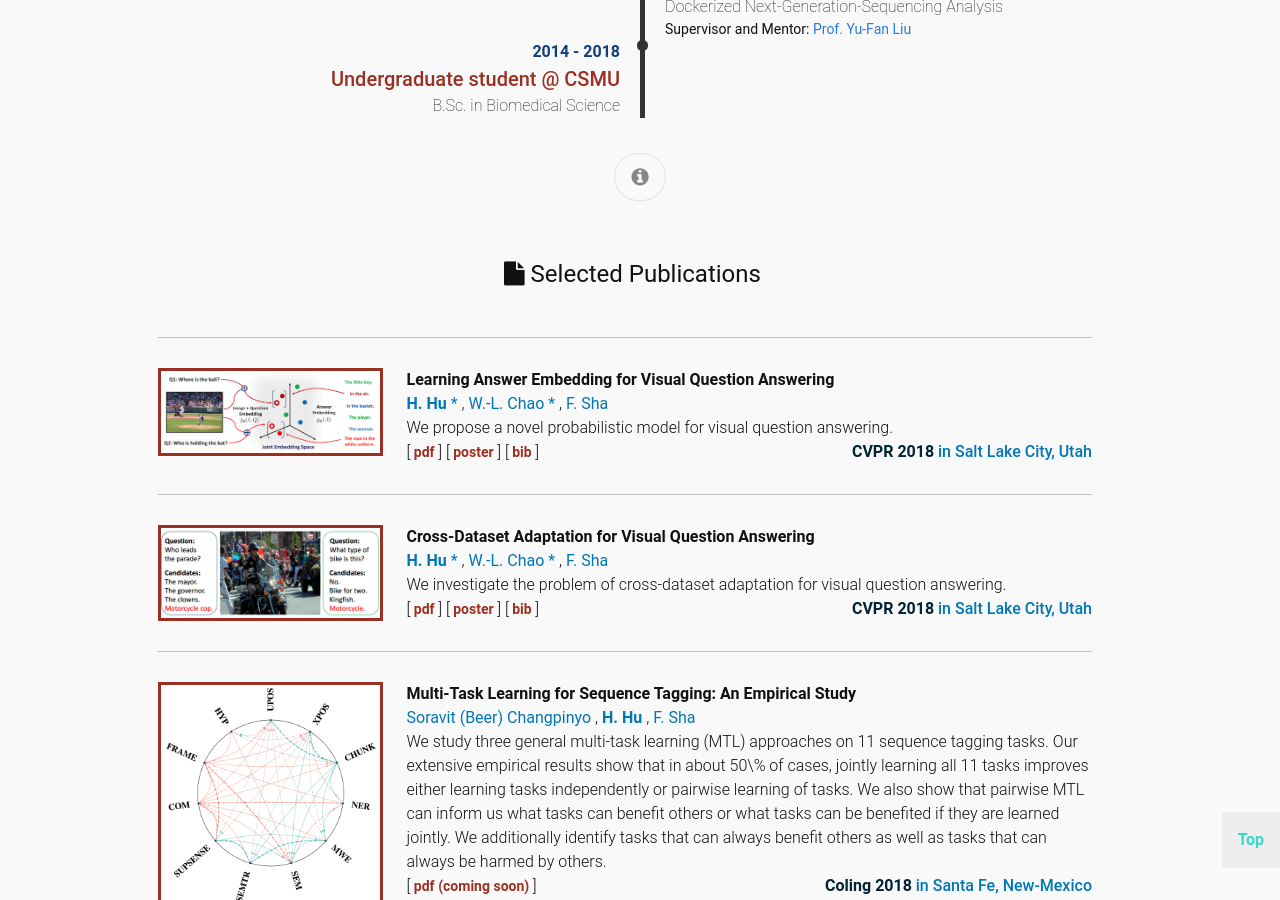
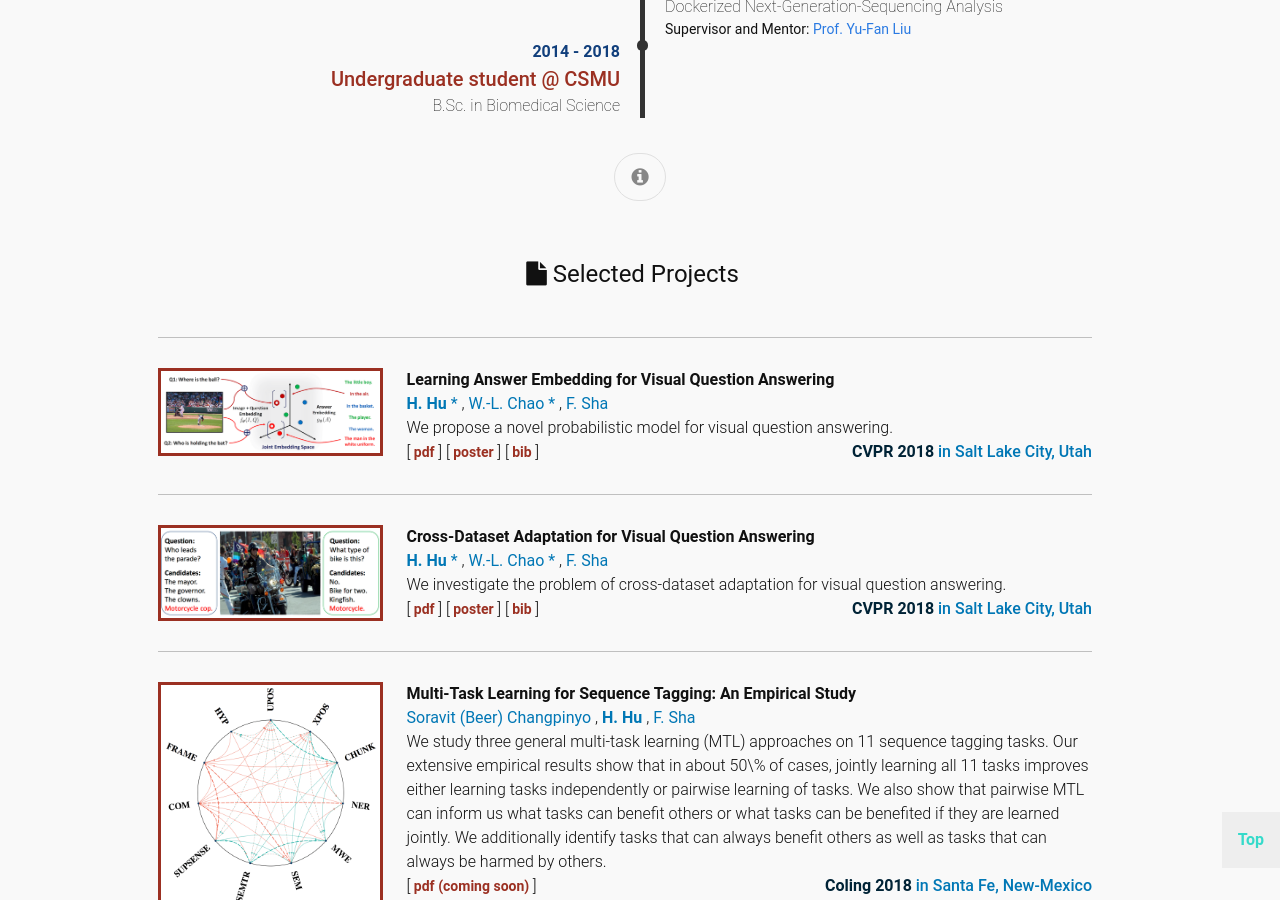
Before and after one commit to shanghungshih/shanghungshih.github.io, a Jekyll site: the page built from index.html, in a window 1280 px wide and 900 px high, scrolled down 913 px. Built offline with Jekyll 4.4.1, drawn with Linux system fonts in a browser that asks for light colours; some of the changed text lies outside the part shown.

Commit message:
Update index.html

```diff
--- a/index.html
+++ b/index.html
@@ -59,7 +59,7 @@
 <div id="publications" class="publications">
   <h1 class="md-heading text-center">
     <i class="fa fa-file" aria-hidden="true"></i>
-    Selected Publications
+    Selected Projects
   </h1>
 
   <div class="pub-list">
@@ -110,7 +110,7 @@
   <div class="button">
     <h1 class="sm-heading text-center">
       <a href="{{ '/publications/#publications' | prepend: site.baseurl }}">
-        <i class="fa fa-info-circle"></i> All Publications
+        <i class="fa fa-info-circle"></i> All Projects
       </a>
     </h1>
   </div>
```
